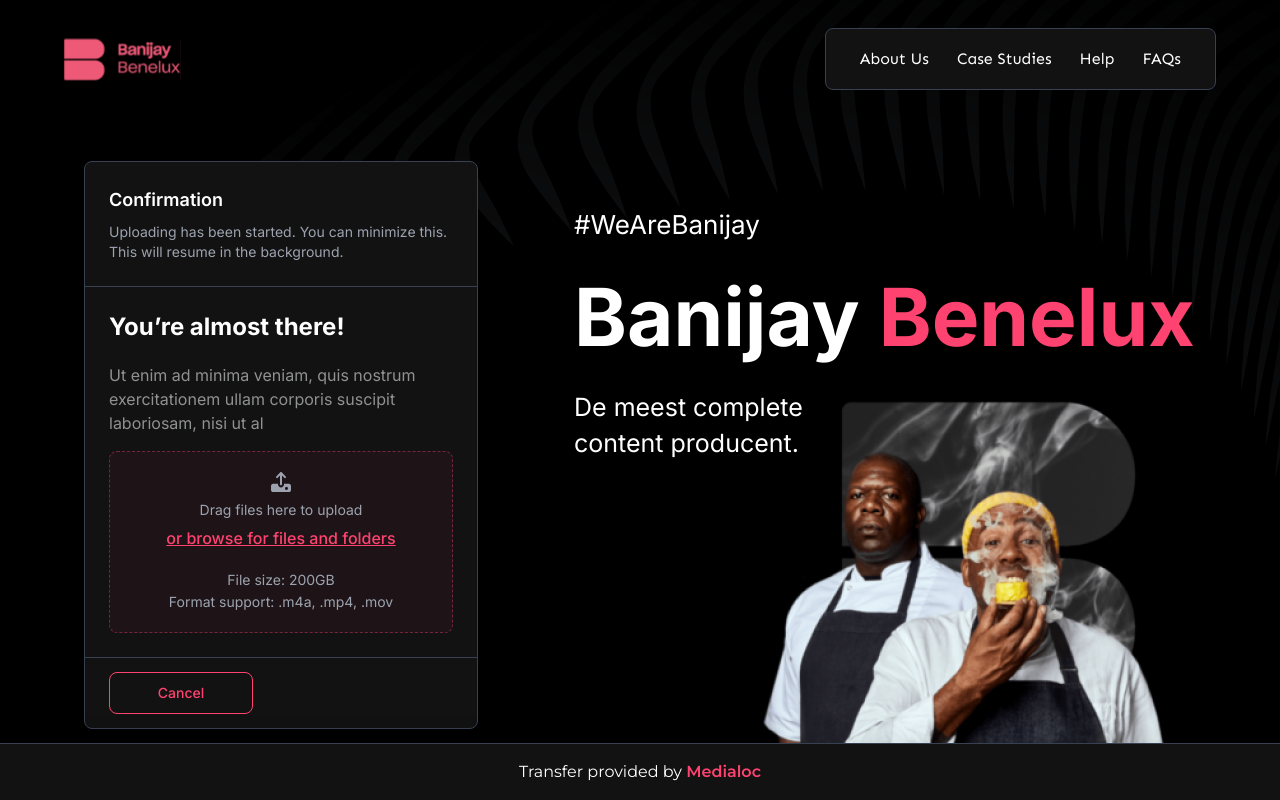
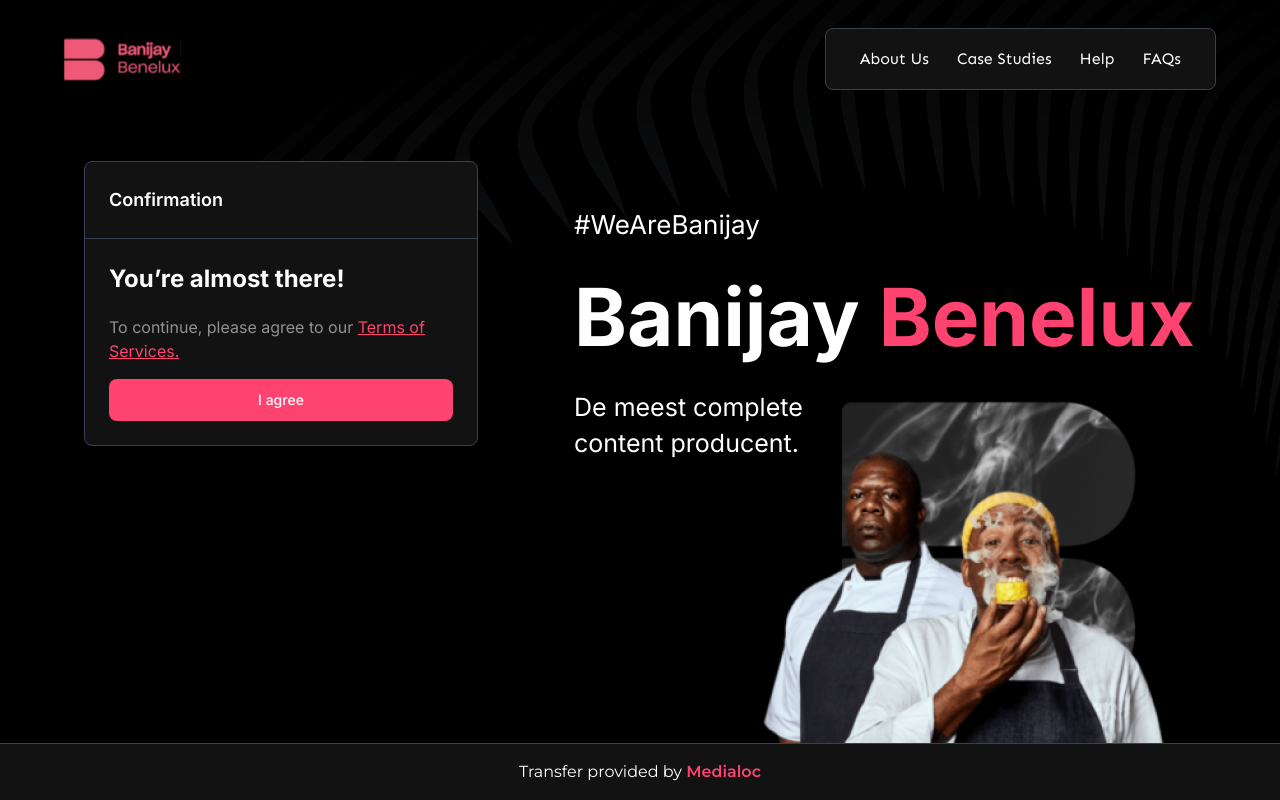
Before and after one commit to JonathanBek0501/BanijayBenelux, a Nuxt app: page / in a window 1280 px wide. Built offline with nearby package versions, Linux system fonts and the light colour scheme.

Commit message:
first look

```diff
--- a/components/UploadPanel/index.vue
+++ b/components/UploadPanel/index.vue
@@ -2,16 +2,16 @@
     <div class="max-w-[394px] w-full h-fit divide-y divide-brand-gray-700 rounded-lg border text-white border-brand-gray-700 bg-brand-gray">
         <div class="space-y-2 p-6">
             <span class="font-semibold text-lg">
-                Confirmation
+                {{ title }}
             </span>
 
-            <p class="text-sm text-brand-gray-400">
+            <p v-if="activeTab !== 1 && activeTab !== 2" class="text-sm text-brand-gray-400">
                 Uploading has been started. You can minimize this. This will resume in the background.
             </p>
         </div>
 
         <div class="p-6">
-            <div class="hidden">
+            <div v-if="activeTab === 1">
                 <h2 class="font-bold text-2xl">
                     You’re almost there!
                 </h2>
@@ -20,10 +20,10 @@
                     To continue, please agree to our <a href="#" class="text-primary underline">Terms of Services.</a>
                 </p>
 
-                <ButtonPrimary title="I agree" class="w-full"/>
+                <ButtonPrimary @click="activeTab = 2" title="I agree" class="w-full"/>
             </div>
 
-            <div class="">
+            <div v-if="activeTab === 2">
                 <h2 class="font-bold text-2xl">
                     You’re almost there!
                 </h2>
@@ -154,14 +154,28 @@
             </div>
         </div>
 
-        <div class="px-6 py-3.5">
+        <div v-if="activeTab === 3" class="px-6 py-3.5">
             <ButtonSecondary />
         </div>
     </div>
 </template>
 
 <script setup>
+const activeTab = ref(1)
 
+const title = computed(() => {
+  if (activeTab.value === 1) {
+    return 'Confirmation';
+  } else if (activeTab.value === 2) {
+    return 'IDFA';
+  } else if (activeTab.value === 3) {
+    return 'Uploading Start';
+  } else if (activeTab.value === 4) {
+    return 'Uploading Start';
+  } else {
+    return 'Uploading Completed'; // Handle other cases if needed
+  }
+});
 </script>
 
 <style scoped>
```
